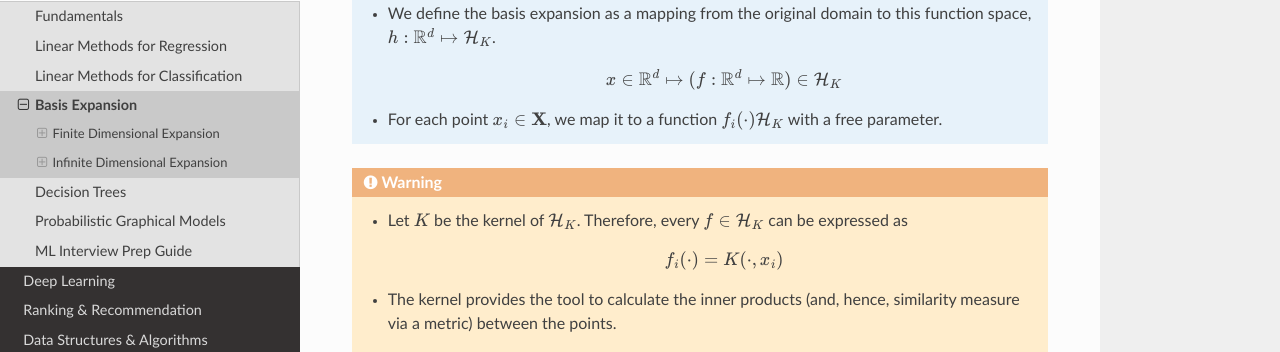
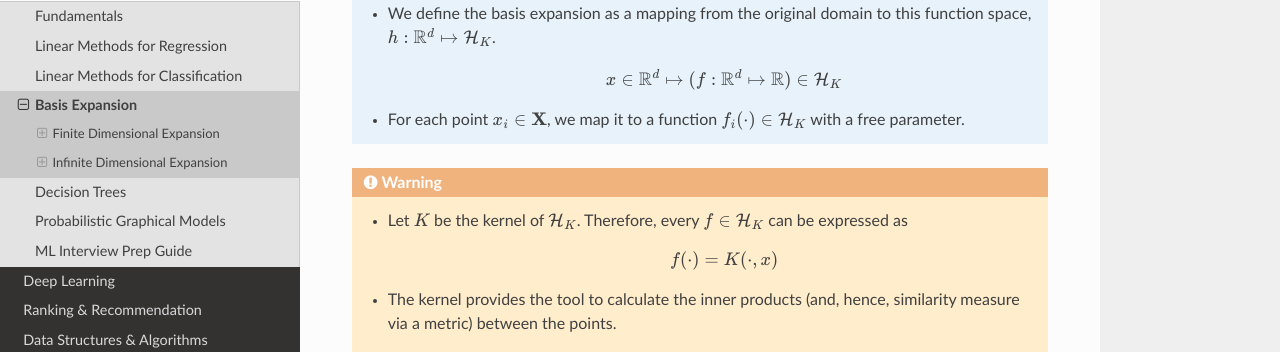
Before and after one commit to uselesstechjunks/leetcode, a Sphinx documentation site: the page built from docs/source/ml/basisexp.rst, in a window 1280 px wide and 900 px high, scrolled down 5903 px. Shown: the part 150-502 px from the top of the window. Built offline with Sphinx 7.4.7 and the Read the Docs theme 2.0.0, drawn with Linux system fonts in a browser that asks for light colours.

Commit message:
Update basisexp.rst

```diff
--- a/docs/source/ml/basisexp.rst
+++ b/docs/source/ml/basisexp.rst
@@ -184,12 +184,12 @@ Reproducing Kernel Hilbert Space
 	* We define the basis expansion as a mapping from the original domain to this function space, :math:`h:\mathbb{R}^d\mapsto\mathcal{H}_K`.
 
 		.. math:: x\in\mathbb{R}^d\mapsto (f:\mathbb{R}^d\mapsto\mathbb{R})\in\mathcal{H}_K
-	* For each point :math:`x_i\in\mathbf{X}`, we map it to a function :math:`f_i(\cdot)\mathcal{H}_K` with a free parameter.
+	* For each point :math:`x_i\in\mathbf{X}`, we map it to a function :math:`f_i(\cdot)\in\mathcal{H}_K` with a free parameter.
 
 .. warning::
 	* Let :math:`K` be the kernel of :math:`\mathcal{H}_K`. Therefore, every :math:`f\in\mathcal{H}_K` can be expressed as
 
-		.. math:: f_i(\cdot)=K(\cdot,x_i)
+		.. math:: f(\cdot)=K(\cdot,x)
 	* The kernel provides the tool to calculate the inner products (and, hence, similarity measure via a metric) between the points.
 
 		.. math:: \langle f_i(\cdot), f_j(\cdot)\rangle_{{\mathcal{H}}_K}=\langle K(\cdot,x_i), K(\cdot,x_j)\rangle_{{\mathcal{H}}_K}=K(x_i,x_j)
```
